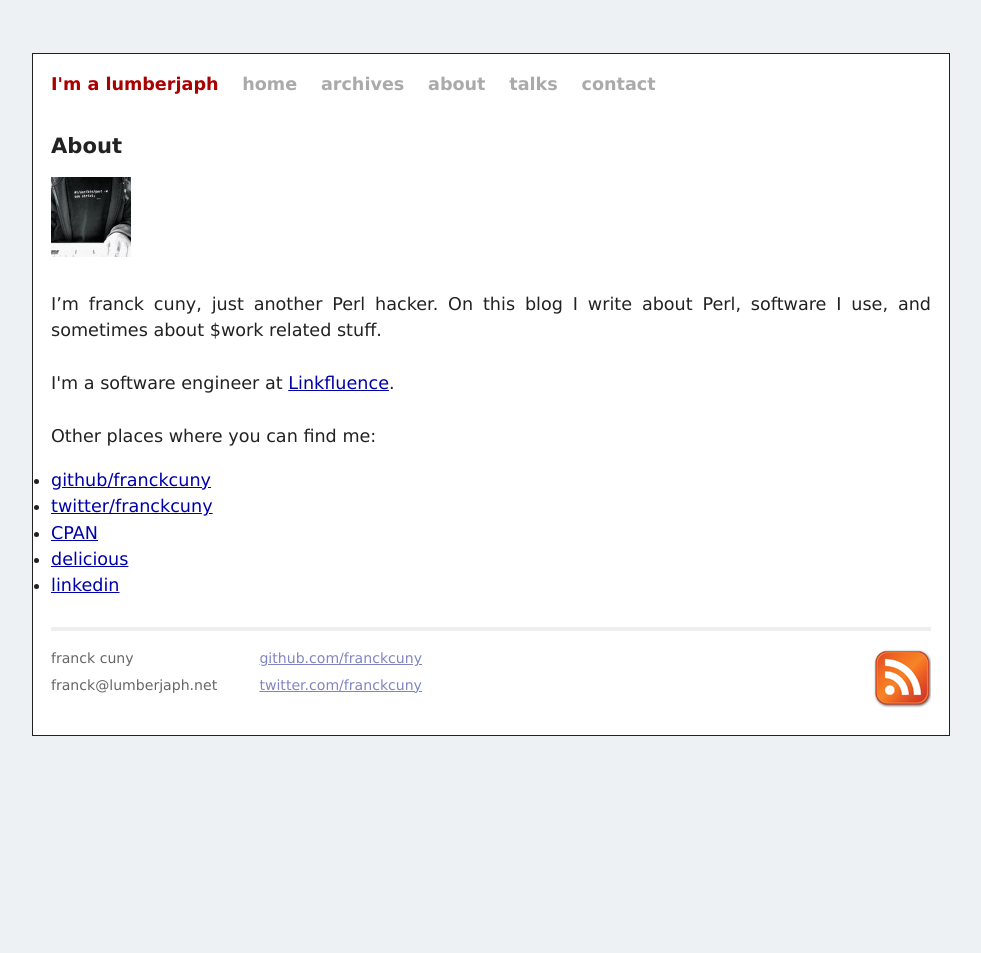
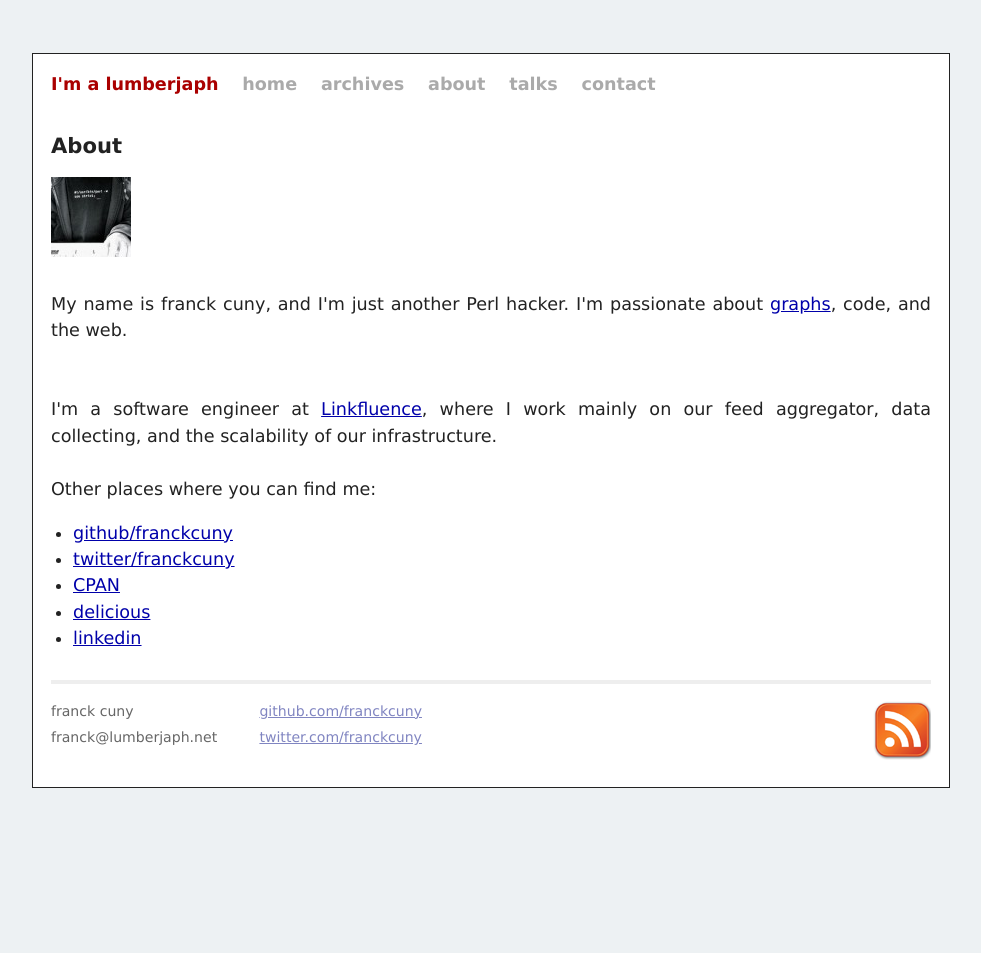
Before and after one commit to jacomyal/franckcuny.github.com, a Jekyll site: the page built from about/index.html, in a window 1280 px wide. Shown: the whole page, without its empty margins (149-1130 px from the left). Built offline with Jekyll 4.4.1, drawn with Linux system fonts in a browser that asks for light colours; some web fonts are replaced.

Commit message:
update some posts, update about and archives, better css

```diff
--- a/_posts/2010-03-07-github-explorer-a-preview.textile
+++ b/_posts/2010-03-07-github-explorer-a-preview.textile
@@ -8,11 +8,11 @@ bq. *You may want to see the final version here: "github explorer":httpp://lumbe
 
 For the last weeks, I've been working on the successor of "CPAN Explorer":http://cpan-explorer.org/. This time, I've decided to create some visualizations (probably 8) of the various communities using "Github":http://github.com/. I'm happy with the result, and will soon start to publish the maps (statics and interactives) with some analyses. I'm publishing two previews: the Perl community and the european developers. These are not final results. The colors, fonts, and layout may change. But the structure of the graphs will be the same. All the data was collected using the "github API":http://develop.github.com/.
 
-<a href="http://www.flickr.com/photos/franck_/4413528529/sizes/l/">!/static/imgs/github-perl-preview.png(the Perl community on github)</a>
+<a href="http://www.flickr.com/photos/franck_/4413528529/sizes/l/">!/static/imgs/github-perl-preview.png(the Perl community on github)!</a>
 
 Each node on the graph represents a developer. When a developer "follows" another developer on github, a link between them is created. The color on the Perl community map represent the countries of the developer. One of the most visible things on this graph is that the japanese community is tighly connected and shares very little contact with the foreign developers. miyagawa obviously acts as a glue between japanese and worldwide Perl hackers.
 
-<a href="http://www.flickr.com/photos/franck_/4414287310/sizes/o/in/photostream/">!static/imgs/github-europe-preview.png(European developers on github)</a>
+<a href="http://www.flickr.com/photos/franck_/4414287310/sizes/o/in/photostream/">!static/imgs/github-europe-preview.png(European developers on github)!</a>
 
 The second graph is a little bit more complex. It represents the European developers on github. Here the colors represent the languages used by the developers. It appears that ruby is by far the most represented language on github, as it dominates the whole map. Perl is the blue cluster at the bottom of the map, and the green snake is... Python.
 
--- a/_posts/2010-03-25-github-explorer.textile
+++ b/_posts/2010-03-25-github-explorer.textile
@@ -14,13 +14,13 @@ Last year, with help from my coworkers at "Linkfluence":http://linkfluence.net/,
 
  * "and how the websites theses authors are structured":http://cpan-explorer.org/2009/07/28/new-web-communities-map-for-yapceu/
 
-I wanted to do something similar again, but not with the same data. So I took a look at what could be a good subject. One of the things that we saw from the map of the websites is the importance [github](http://github.com/) is gaining inside the Perl community. Github provides a [really good API](http://develop.github.com/), so I started to play with it.
+I wanted to do something similar again, but not with the same data. So I took a look at what could be a good subject. One of the things that we saw from the map of the websites is the importance "github":http://github.com/ is gaining inside the Perl community. Github provides a "really good API":http://develop.github.com/, so I started to play with it.
 
 bq. This graph will be printed on a poster, size will be "A2":http://en.wikipedia.org/wiki/A2_paper_size and "A1":http://en.wikipedia.org/wiki/A1_paper_size". Please, contact me *(franck.cuny [at] linkfluence.net)* if you will be interested by one.
 
-<center>!/static/imgs/general.png(global)</center>
+<center>!/static/imgs/general.png(global)!</center>
 
-<center>!/static/imgs/zoom.png(zoom)</center>
+<center>!/static/imgs/zoom.png(zoom)!</center>
 
 This time, I didn't aim for the Perl community only, but the whole github communities. I've created several graphs:
 
--- a/_posts/2010-04-19-the-dancer-ecosystem.textile
+++ b/_posts/2010-04-19-the-dancer-ecosystem.textile
@@ -30,7 +30,7 @@ Out of the box, Dancer only has a simple logging system to write to file, but mo
 
 The last one is for writing directly your log message via <ah href="http://search.cpan.org/perldoc?Plack">Plack</a>. You can use a middleware like <a href="http://search.cpan.org/~miyagawa/Plack-0.9932/lib/Plack/Middleware/LogDispatch.pm">P::M::LogDispatch</a> or <a href="http://search.cpan.org/~miyagawa/Plack-0.9932/lib/Plack/Middleware/Log4perl.pm">P::M::Log4perl</a> to handle logs for your application. Even better, if you use <a href="http://github.com/miyagawa/Plack-Middleware-ConsoleLogger">P::M::ConsoleLogger</a>, you can have logs from your Dancer application in your javascript console.
 
-### Debug
+h3. Debug
 
 To debug your application with Plack, you can use the awesome <a href="http://search.cpan.org/perldoc?Plack::Middleware::Debug">Plack::Middleware::Debug</a>. I've writen <a href="http://github.com/franckcuny/dancer-debug">Dancer::Debug</a> (which requires my fork of <a href="http://github.com/franckcuny/Plack-Middleware-Debug">P::M::Debug</a>), a middleware that add panels, with specific informations for Dancer applications.
 
--- a/about/index.html
+++ b/about/index.html
@@ -5,9 +5,13 @@ layout: default
 <p>
 <img src="/static/imgs/me.jpg" class="right" />
 <br /><br />
-I’m franck cuny, just another Perl hacker. On this blog I write about Perl, software I use, and sometimes about $work related stuff.
+
+My name is franck cuny, and I'm just another Perl hacker. I'm passionate about <a href="/graph/2010/03/25/github-explorer.html">graphs</a>, code, and the web.<br />
+
 <br /><br />
-I'm a software engineer at <a href="http://linkfluence.net/">Linkfluence</a>.
+I'm a software engineer at <a href="http://linkfluence.net/">Linkfluence</a>,
+where I work mainly on our feed aggregator, data collecting, and the scalability of our
+infrastructure.
 <br /><br />
 Other places where you can find me:
 <ul>
--- a/archives.html
+++ b/archives.html
@@ -4,7 +4,7 @@ title: Archives
 ---
 
 <h2>archive</h2>
-<ul id="archive">
+<ul>
 {% for post in site.posts %}
 <li><a href="{{ post.url }}">{{ post.title }}</a> <abbr>{{ post.date | date_to_string }}</abbr></li>
 {% endfor %}
--- a/static/css/screen.css
+++ b/static/css/screen.css
@@ -30,6 +30,10 @@ body {
   *font-size: small;
   text-align: center;
   /*background: #eeeeee;*/
+}
+
+ul {
+  margin-left: 1.25em;
 }
 
 h1, h2 {
```
